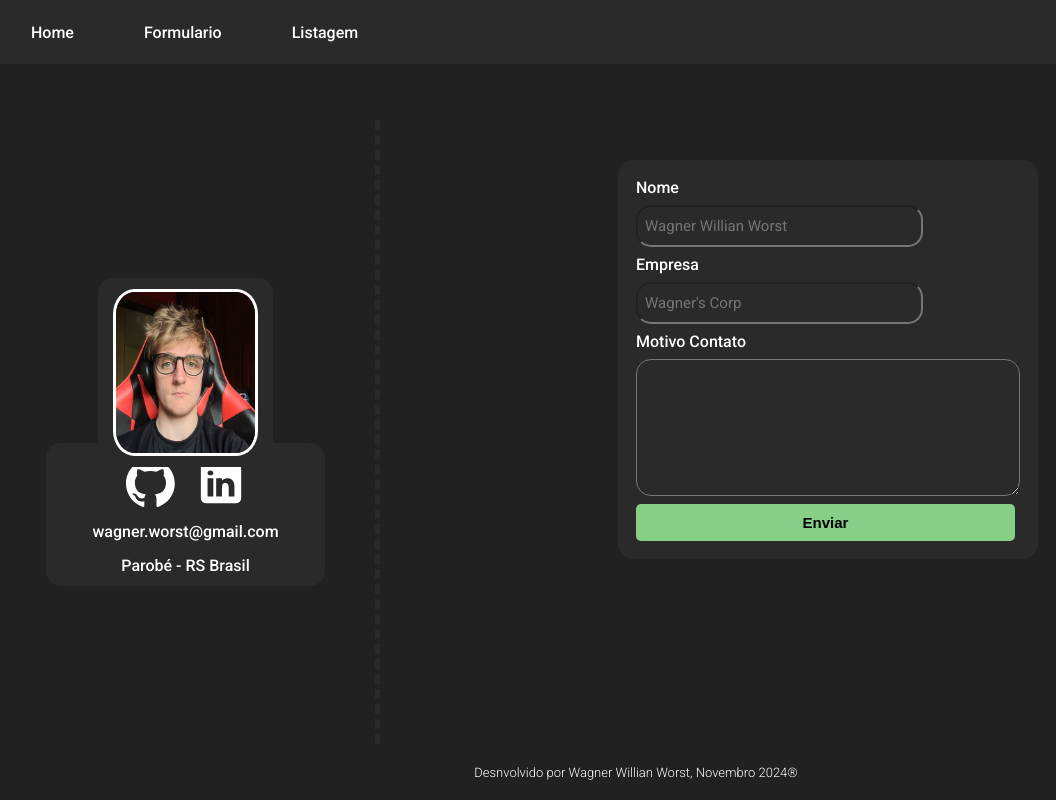
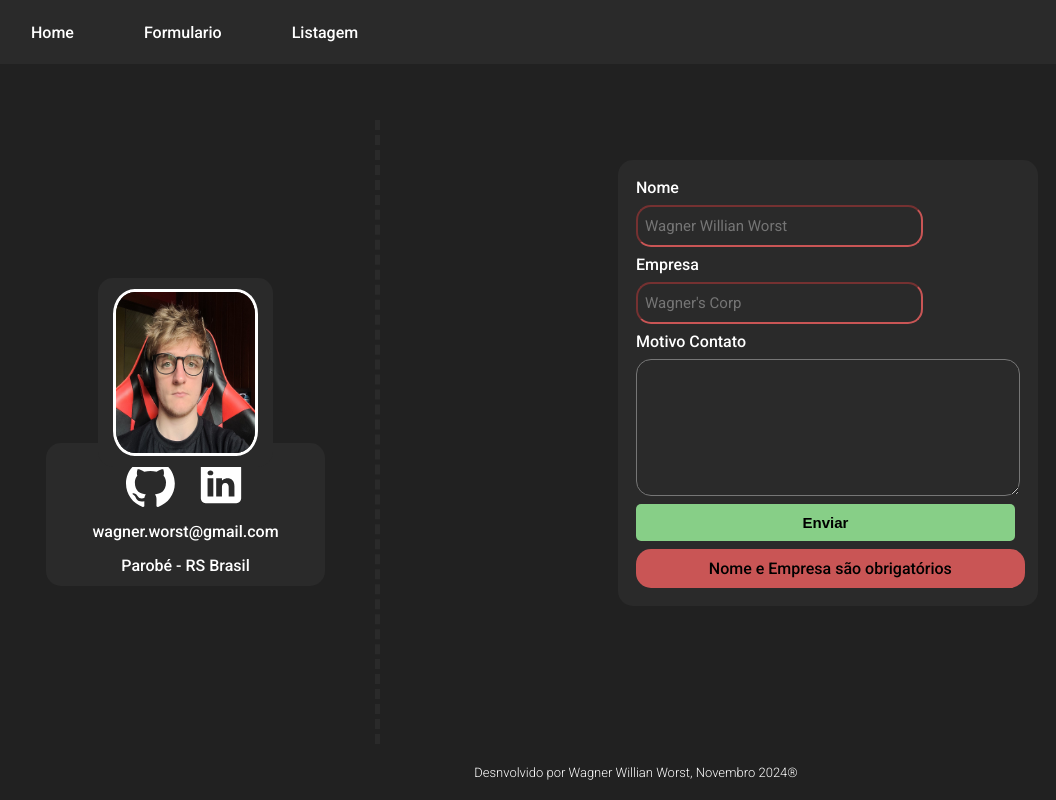
Before and after one commit to wagnerworst/ReactJS, a React (Vite) app in the folder app-react/: page /formulario in a window 1280 px wide. Both pictures are taken after a click on the button "Enviar". Shown: the whole page, without its empty margins (4-1060 px from the left). Built offline with nearby package versions, Linux system fonts and the light colour scheme.

Commit message:
implementa validacao formulario

```diff
--- a/app-react/package.json
+++ b/app-react/package.json
@@ -11,6 +11,7 @@
     "preview": "vite preview"
   },
   "dependencies": {
+    "axios": "^1.7.7",
     "react": "^18.3.1",
     "react-dom": "^18.3.1",
     "react-router-dom": "^6.28.0",
--- a/app-react/src/pages/Formulario/formulario.styled.ts
+++ b/app-react/src/pages/Formulario/formulario.styled.ts
@@ -27,9 +27,34 @@ padding-top: 5vh;
     font-size: 15px;
   }
 
+  .inputInvalido{
+    width: 70%;
+    height: 3vh;
+    border-radius: 15px;
+    background-color: rgba(0,0,0,.5%);
+    padding: 7px;
+    color: white;
+    font-family: "Roboto", serif;
+    font-size: 15px;
+    border-color: rgba(201,85,85,1);;
+  }
+
   textarea{
     border-radius: 15px;
     background-color: rgba(0,0,0,.5%);
+  }
+
+  span{
+    width: 96%;
+    text-align: center;
+    background-color: rgba(201,85,85,1);
+    border-radius: 15px;
+    color: rgba(0,0,0,1);
+    padding: 10px;
+  }
+
+  .hidden{
+    display: none;
   }
 }
 `;
--- a/app-react/src/pages/Formulario/index.tsx
+++ b/app-react/src/pages/Formulario/index.tsx
@@ -1,3 +1,4 @@
+import { useState } from "react"
 import BotaoCustom from "../../Components/Botao/botao.styled"
 
 interface FormularioProps{
@@ -5,17 +6,70 @@ interface FormularioProps{
 }
 
 const Formulario = ({className}:FormularioProps) => {
+
+  const [nome, setNome] = useState("");
+  const [empresa, setEmpresa] = useState("");
+  const [mensagem, setMensagem ] = useState("")
+  const [exibirMsg, setExibirMsg ] = useState(false)
+
+  const atualizaDados = (event: React.ChangeEvent<HTMLInputElement>)=>{
+    if(event.target.name === "Nome"){
+      setNome (event.target.value);
+      return;
+    }
+
+    if(event.target.name === "Empresa"){
+      setEmpresa (event.target.value);
+      return;
+    }
+  };
+
+  const validaFormulario = () =>{
+    if(nome == "" || empresa == "")
+    {
+      setMensagem("Nome e Empresa são obrigatórios");
+      setExibirMsg(true)
+      return;
+    }
+
+    if(nome && empresa)
+      {
+        setExibirMsg(false)
+        return;
+      }
+  }
+
   return (
     <>
       <div className={`${className}`}>
         <div className="formulario">
           <label htmlFor="Recrutador">Nome</label>
-          <input type="text" name="Nome" placeholder="Wagner Willian Worst"/>
+          <input
+            className={`${exibirMsg ? "inputInvalido" : ""}`}
+            type="text"
+            name="Nome"
+            placeholder="Wagner Willian Worst"
+            onChange={atualizaDados}
+          />
+
           <label htmlFor="Empresa">Empresa</label>
-          <input type="text" name="Empresa" placeholder="Wagner's Corp"/>
+          <input
+            className={`${exibirMsg ? "inputInvalido" : ""}`}
+            type="text"
+            name="Empresa"
+            placeholder="Wagner's Corp"
+            onChange={atualizaDados}
+          />
+
           <label htmlFor="Empresa">Motivo Contato</label>
           <textarea name="postContent" rows={9} cols={40} />
-          <BotaoCustom texto="Enviar" severidade="sucesso"/>
+
+          <BotaoCustom
+            texto="Enviar"
+            severidade="sucesso"
+            onClick={validaFormulario}
+          />
+          <span className={`${exibirMsg ? "" : "hidden"}`}>{mensagem}</span>
         </div>
       </div>
     </>
```
Also changed, not shown: 1 other file (tests, documents, lock files or other folders).
